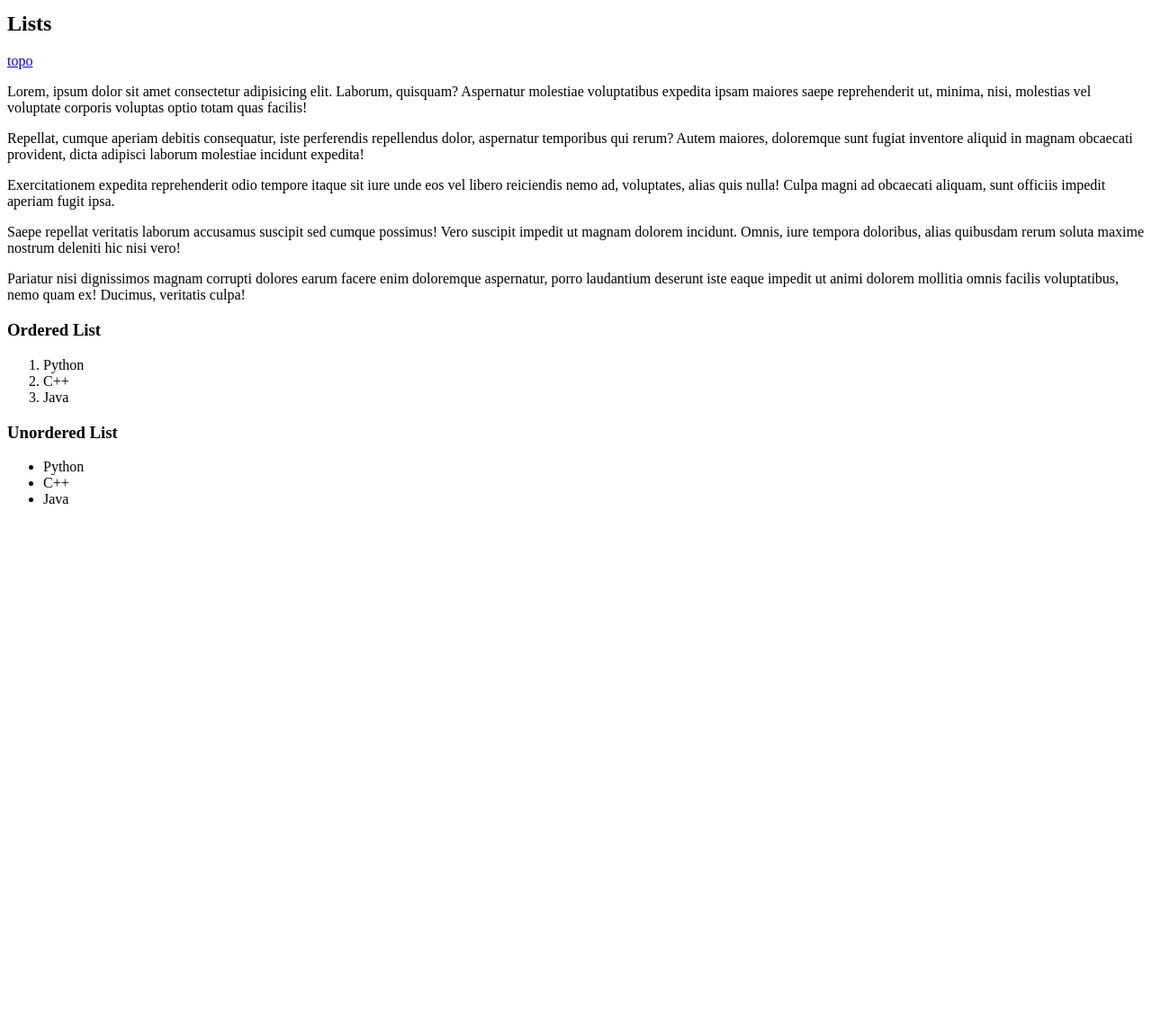
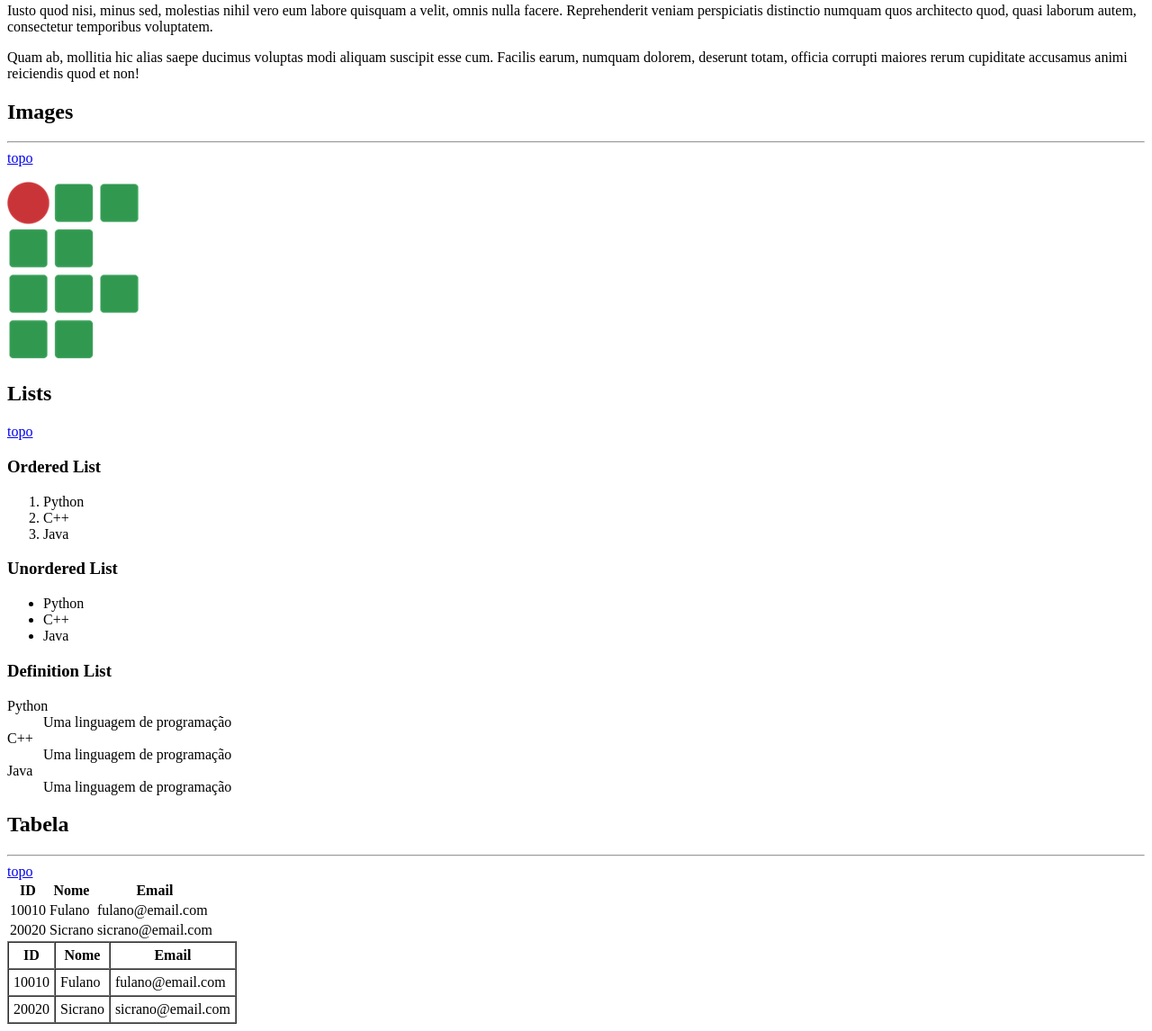
Before and after one commit to luizchaves/dw-2025-1, a plain HTML site: page classroom/hypertext/hello/index.html in a window 1280 px wide. Shown: the part 533-1679 px from the top of the page at 90% size. Before the commit the page ends 1113 px from the top, so only its background shows below. Drawn offline with Linux system fonts and the light colour scheme.

Commit message:
classroom: update hello html

```diff
--- a/classroom/hypertext/hello/index.html
+++ b/classroom/hypertext/hello/index.html
@@ -9,21 +9,32 @@
     <h1>Hello HTML</h1>
 
     <h2>Sumário</h2>
+    <hr />
+
     <ul>
       <li>
         <a href="#text">Text</a>
       </li>
       <li>
+        <a href="#images">Images</a>
+      </li>
+      <li>
         <a href="#lists">Lists</a>
+      </li>
+      <li>
+        <a href="#tables">Tables</a>
       </li>
     </ul>
 
     <h2 id="text">Text</h2>
+    <hr />
+    <a href="#">topo</a>
 
     <p>
-      Lorem, ipsum dolor sit amet consectetur adipisicing elit. Ex et
-      voluptatibus, dicta quaerat officia nam est voluptate aperiam odio, non
-      cupiditate autem doloribus dolor! A ab adipisci sunt ipsa possimus.
+      Lorem, ipsum <a href="pages/about.html">sobre</a> dolor sit amet
+      consectetur adipisicing elit. Ex et voluptatibus, dicta quaerat officia
+      nam est voluptate aperiam odio, non cupiditate autem doloribus dolor! A ab
+      adipisci sunt ipsa possimus.
     </p>
     <p>
       Optio quam nam at assumenda consectetur deserunt dolore, autem porro est
@@ -54,38 +65,16 @@
       maiores rerum cupiditate accusamus animi reiciendis quod et non!
     </p>
 
-    <h2 id="lists">Lists</h2>
+    <h2 id="images">Images</h2>
+    <hr />
     <a href="#">topo</a>
 
     <p>
-      Lorem, ipsum dolor sit amet consectetur adipisicing elit. Laborum,
-      quisquam? Aspernatur molestiae voluptatibus expedita ipsam maiores saepe
-      reprehenderit ut, minima, nisi, molestias vel voluptate corporis voluptas
-      optio totam quas facilis!
+      <img src="imgs/ifpb-logo.png" alt="Logo do IFPB" />
     </p>
-    <p>
-      Repellat, cumque aperiam debitis consequatur, iste perferendis repellendus
-      dolor, aspernatur temporibus qui rerum? Autem maiores, doloremque sunt
-      fugiat inventore aliquid in magnam obcaecati provident, dicta adipisci
-      laborum molestiae incidunt expedita!
-    </p>
-    <p>
-      Exercitationem expedita reprehenderit odio tempore itaque sit iure unde
-      eos vel libero reiciendis nemo ad, voluptates, alias quis nulla! Culpa
-      magni ad obcaecati aliquam, sunt officiis impedit aperiam fugit ipsa.
-    </p>
-    <p>
-      Saepe repellat veritatis laborum accusamus suscipit sed cumque possimus!
-      Vero suscipit impedit ut magnam dolorem incidunt. Omnis, iure tempora
-      doloribus, alias quibusdam rerum soluta maxime nostrum deleniti hic nisi
-      vero!
-    </p>
-    <p>
-      Pariatur nisi dignissimos magnam corrupti dolores earum facere enim
-      doloremque aspernatur, porro laudantium deserunt iste eaque impedit ut
-      animi dolorem mollitia omnis facilis voluptatibus, nemo quam ex! Ducimus,
-      veritatis culpa!
-    </p>
+
+    <h2 id="lists">Lists</h2>
+    <a href="#">topo</a>
 
     <h3>Ordered List</h3>
     <ol>
@@ -100,5 +89,57 @@
       <li>C++</li>
       <li>Java</li>
     </ul>
+
+    <h3>Definition List</h3>
+    <dl>
+      <dt>Python</dt>
+      <dd>Uma linguagem de programação</dd>
+
+      <dt>C++</dt>
+      <dd>Uma linguagem de programação</dd>
+
+      <dt>Java</dt>
+      <dd>Uma linguagem de programação</dd>
+    </dl>
   </body>
 </html>
+
+<h2 id="tables">Tabela</h2>
+<hr />
+<a href="#">topo</a>
+
+<table>
+  <tr>
+    <th>ID</th>
+    <th>Nome</th>
+    <th>Email</th>
+  </tr>
+  <tr>
+    <td>10010</td>
+    <td>Fulano</td>
+    <td>fulano@email.com</td>
+  </tr>
+  <tr>
+    <td>20020</td>
+    <td>Sicrano</td>
+    <td>sicrano@email.com</td>
+  </tr>
+</table>
+
+<table border="1" cellspacing="0" cellpadding="5">
+  <tr>
+    <th>ID</th>
+    <th>Nome</th>
+    <th>Email</th>
+  </tr>
+  <tr>
+    <td>10010</td>
+    <td>Fulano</td>
+    <td>fulano@email.com</td>
+  </tr>
+  <tr>
+    <td>20020</td>
+    <td>Sicrano</td>
+    <td>sicrano@email.com</td>
+  </tr>
+</table>
```
Also changed, not shown: classroom/hypertext/hello/pages/about.html (added, +48 -0 lines), classroom/hypertext/hello/imgs/ifpb-logo.png (added).
